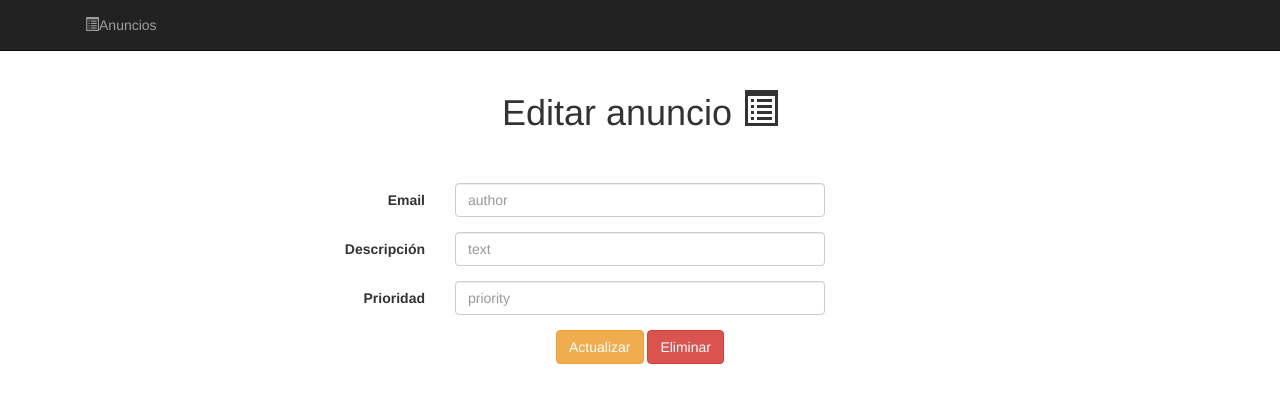
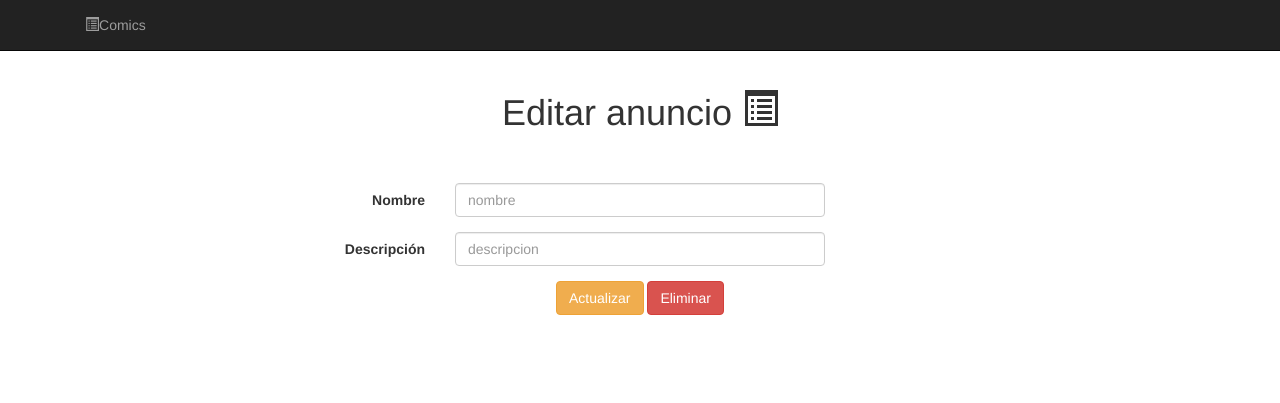
Before and after one commit to Bonetti97/clientePython, a Python web app: template src/templates/editarComic.html in a window 1280 px wide. Shown: the top 403 px of the page. Run offline with Jinja, Linux system fonts and the light colour scheme; the template is opened without the code that fills it, so the values that code supplies are empty.

Commit message:
funcionamientoEditarComic

```diff
--- a/src/controller.py
+++ b/src/controller.py
@@ -9,7 +9,7 @@ class Controller(object):
     client = Client(wsdl)
 
     def findComicById(self, idComic):
-        c = self.client.service.finComicById(idComic)
+        c = self.client.service.findComicById(idComic)
         if c:
             cam = comic.Comic(c['idComic'],c['nombre'],c['descripcion'],c['fechaCreacion'])
             return cam
--- a/src/templates/base.html
+++ b/src/templates/base.html
@@ -51,7 +51,7 @@
         <div class="collapse navbar-collapse" id="bs-example-navbar-collapse-1">
             <ul class="nav navbar-nav">
                 <li>
-                    <a href="/"> <span class="glyphicon glyphicon-list-alt" aria-hidden="true"></span>Anuncios</a>
+                    <a href="/"> <span class="glyphicon glyphicon-list-alt" aria-hidden="true"></span>Comics</a>
 
                 </li>
                 <li>
--- a/src/templates/comics.html
+++ b/src/templates/comics.html
@@ -31,7 +31,7 @@
                 <td>{{ comic.nombre }}</td>
                 <td>{{ comic.descripcion }}</td>
                 <td>{{ comic.fechaCreacion.strftime('%Y-%m-%d') }}</td>
-                <td><a class="btn btn-warning" href="/edit/{{ comic.idComic }}">Editar </a></td>
+                <td><a class="btn btn-warning" href="/editarComic/{{ comic.idComic }}">Editar </a></td>
             </tr>
             {% endfor %}
             </tbody>
@@ -44,7 +44,7 @@
     <div class="col-lg-12 text-center">
         <div class="col-md-3"></div>
         <div class="col-md-6 bg-warning warning_mesagge">
-            <label>No existen anuncios todav&iacute;a.</label>
+            <label>No existen comics todav&iacute;a.</label>
         </div>
         <div class="col-md-3"></div>
 
--- a/src/templates/editarComic.html
+++ b/src/templates/editarComic.html
@@ -16,31 +16,24 @@
     <div class="col-md-8">
         <form class="form-horizontal" role="form" action="" method="post">
             <div class="form-group">
-                <label for="inputAuthor" class="col-sm-3 control-label">Email</label>
+                <label for="inputAuthor" class="col-sm-3 control-label">Nombre</label>
 
                 <div class="col-sm-6">
-                    <input type="email" class="form-control" name="inputAuthor" id="inputAuthor" placeholder="author" value="{{ add.author }}">
+                    <input type="text" class="form-control" name="nombreComic" id="nombreComic" placeholder="nombre" value="{{ comic.nombre }}">
                 </div>
             </div>
             <div class="form-group">
                 <label for="inputText" class="col-sm-3 control-label">Descripci&oacute;n</label>
 
                 <div class="col-sm-6">
-                    <input type="text" class="form-control" name="inputText" id="inputText"
-                           placeholder="text" value="{{ add.text }}">
+                    <input type="text" class="form-control" name="descripcionComic" id="descripcionComic"
+                           placeholder="descripcion" value="{{ comic.descripcion }}">
                 </div>
             </div>
-            <div class="form-group">
-                <label for="inputPriority" class="col-sm-3 control-label">Prioridad</label>
 
-                <div class="col-sm-6">
-                    <input type="text" class="form-control" name="inputPriority" id="inputPriority"
-                           placeholder="priority" value="{{ add.priority }}">
-                </div>
-            </div>
             <div class="form-group text-center">
                 <button type="submit" value="submit" class="btn btn-warning">Actualizar</button>
-                <a class="btn btn-danger" href ="/delete/{{ add.key().id() }}">Eliminar</a>
+                <a class="btn btn-danger" href ="/delete/{{ comic.idComic }}">Eliminar</a>
             </div>
         </form>
     </div>
--- a/src/views.py
+++ b/src/views.py
@@ -44,10 +44,9 @@ class EditComic(BaseHandler):
         self.render_template('editarComic.html', {'comic': co})
 
     def post(self,comicID):
-        co = Controller().findComicById(int(comicID))
         nombre = self.request.get('nombreComic')
         descripcion = self.request.get('descripcionComic')
-        Controller().editComic(co, nombre, descripcion)
+        Controller().editComic(comicID, nombre, descripcion)
         return webapp2.redirect('/')
 
 class DeleteComic(BaseHandler):
```
